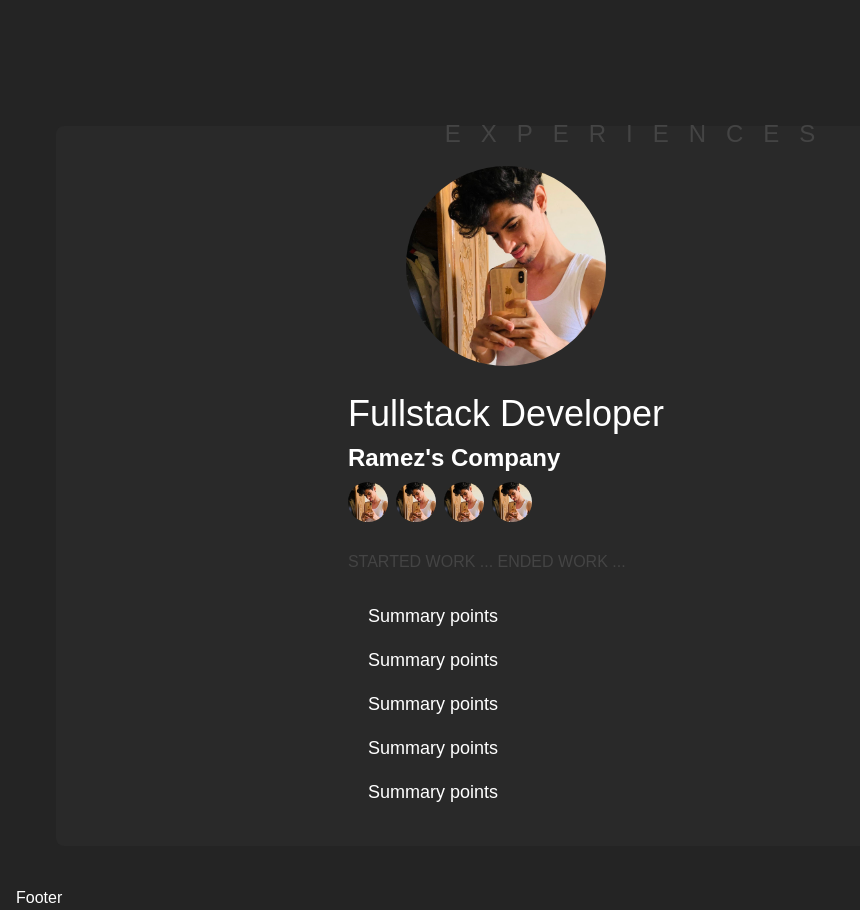
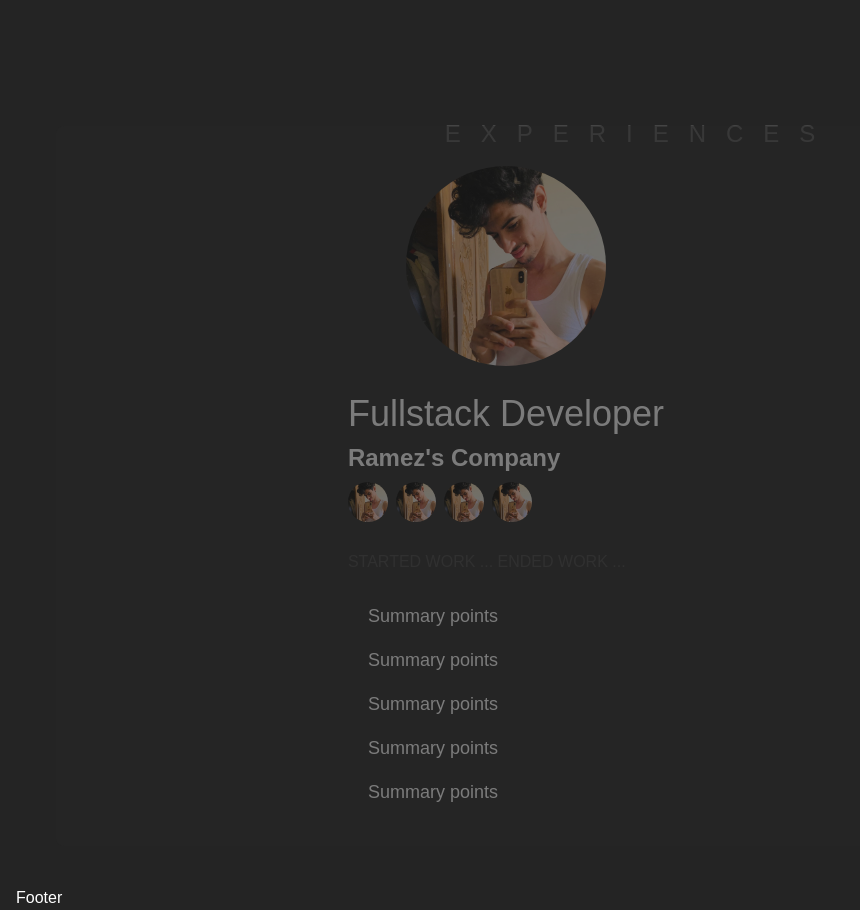
Before and after one commit to RamezTaher/Portfolio, a React (Create React App) app: page / in a window 1280 px wide. Shown: the part 1580-2490 px from the top of the page, without its empty margins (0-860 px from the left). Built offline with nearby package versions, Linux system fonts and the light colour scheme.

Commit message:
experiences cards near to be done

```diff
--- a/src/components/ExperienceCard.jsx
+++ b/src/components/ExperienceCard.jsx
@@ -4,7 +4,7 @@ import ramez from "../assets/images/ram-1.jpg"
 
 const ExperienceCard = () => {
   return (
-    <article className="flex flex-col rounded-lg items-center gap-y-7 flex-shrink-0 w-[500px] md:w-[600px] lg:w-[900px] snap-center bg-[#292929] p-10">
+    <article className="flex flex-col rounded-lg items-center gap-y-7 flex-shrink-0 w-[500px] md:w-[600px] lg:w-[900px] snap-center bg-[#292929] p-10 opacity-40 hover:opacity-100">
       <motion.img
         initial={{
           y: -100,
```
